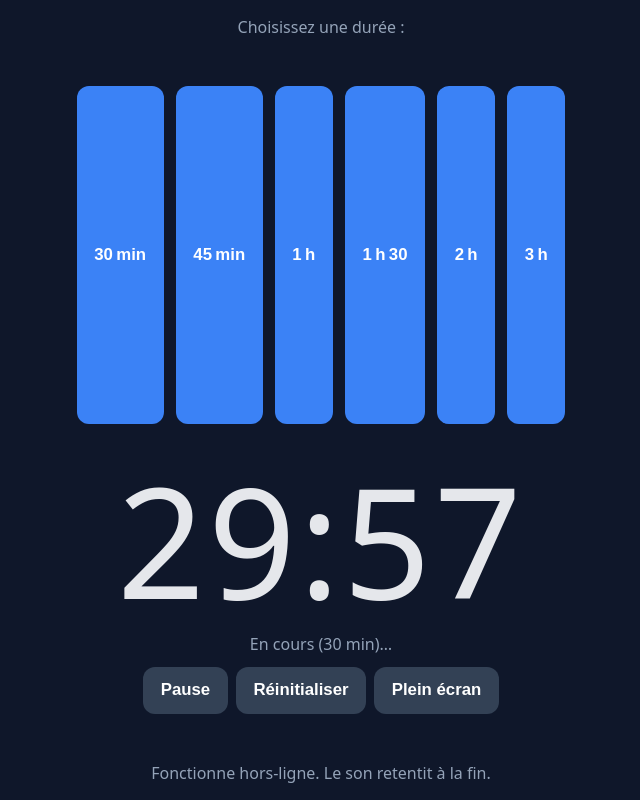
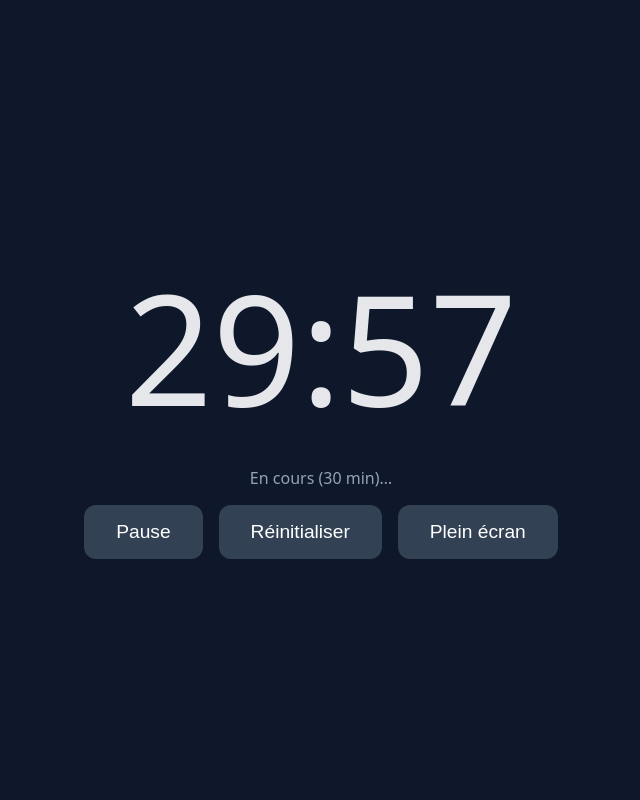
Before and after one commit to painteau/minuteur, a plain HTML site: page index.html in a window 1280 px wide. Both pictures are taken after a click on the button "30 min". Shown: the whole page, without its empty margins (319-959 px from the left). Drawn offline with Linux system fonts and the light colour scheme.

Commit message:
Update index.html

```diff
--- a/index.html
+++ b/index.html
@@ -3,96 +3,90 @@
 <head>
 <meta charset="utf-8" />
 <meta name="viewport" content="width=device-width, initial-scale=1" />
-<title>Minuteurs rapides</title>
+<title>Minuteur</title>
 <style>
   :root {
-    --bg: #0f172a;      /* bleu nuit */
-    --fg: #e5e7eb;      /* texte clair */
-    --accent: #3b82f6;  /* bleu bouton */
-    --accent-2: #1e40af;
+    --bg: #0f172a;
+    --fg: #e5e7eb;
+    --accent: #3b82f6;
+    --accent-hover: #2563eb;
     --muted: #94a3b8;
   }
 
   html, body {
+    margin: 0;
+    padding: 0;
     height: 100%;
-    margin: 0;
     background: var(--bg);
     color: var(--fg);
-    font-family: system-ui, -apple-system, Segoe UI, Roboto, Ubuntu, "Helvetica Neue", Arial, "Noto Sans", sans-serif;
+    font-family: system-ui, sans-serif;
+    display: grid;
+    place-items: center;
   }
 
-  .wrap {
-    min-height: 100%;
-    display: grid;
-    grid-template-rows: auto 1fr auto;
-    gap: 2rem;
+  .centered {
+    text-align: center;
   }
 
-  header, footer {
-    padding: 1rem clamp(1rem, 4vw, 2rem);
-    text-align: center;
-    color: var(--muted);
-    font-size: clamp(.9rem, 2.5vw, 1rem);
+  .buttons, .controls {
+    display: flex;
+    flex-wrap: wrap;
+    gap: 1rem;
+    justify-content: center;
+    align-items: center;
+  }
+
+  .buttons {
+    flex-direction: column;
+    height: 100vh;
+    justify-content: center;
+  }
+
+  .buttons.hidden {
+    display: none;
   }
 
   .controls {
-    display: flex;
-    flex-wrap: wrap;
-    gap: .75rem;
-    justify-content: center;
-    padding: 0 clamp(1rem, 4vw, 2rem);
+    margin-top: 1rem;
   }
 
   button {
-    cursor: pointer;
-    border: 0;
-    padding: .85rem 1.1rem;
-    border-radius: .75rem;
-    font-weight: 600;
-    font-size: clamp(.95rem, 2.8vw, 1.05rem);
     background: var(--accent);
     color: white;
-    transition: transform .05s ease, background .15s ease;
+    border: none;
+    padding: 1rem 2rem;
+    font-size: 1.2rem;
+    border-radius: .75rem;
+    cursor: pointer;
+    transition: background 0.2s ease;
   }
-  button:hover { background: #2563eb; }
-  button:active { transform: translateY(1px); }
+
+  button:hover {
+    background: var(--accent-hover);
+  }
+
   button.secondary {
     background: #334155;
   }
-  button.secondary:hover { background: #1f2937; }
 
-  .screen {
-    display: grid;
-    place-items: center;
-    text-align: center;
-    padding: 0 clamp(1rem, 4vw, 2rem);
+  button.secondary:hover {
+    background: #1e293b;
   }
 
-  .timer {
-    font-variant-numeric: tabular-nums lining-nums;
-    /* taille responsive, borne min/max + ajustée à la largeur */
+  #timer {
     font-size: clamp(3rem, 12vw, 12rem);
-    line-height: 1.1;
-    letter-spacing: .02em;
+    font-variant-numeric: tabular-nums;
   }
 
-  .status {
-    margin-top: .5rem;
+  #status {
     color: var(--muted);
-    font-size: clamp(.9rem, 2.5vw, 1rem);
-  }
-
-  .row {
-    display: flex;
-    gap: .5rem;
-    justify-content: center;
-    flex-wrap: wrap;
-    margin-top: .75rem;
+    margin-top: 1rem;
   }
 
   .flash {
     animation: flash 800ms ease-in-out 4;
   }
+
   @keyframes flash {
     0%, 100% { color: var(--fg); }
     50% { color: #22c55e; }
@@ -100,30 +94,25 @@
 </style>
 </head>
 <body>
-  <div class="wrap">
-    <header>Choisissez une durée :</header>
 
-    <div class="controls" id="presetRow" aria-label="Préréglages">
-      <button data-minutes="30">30 min</button>
-      <button data-minutes="45">45 min</button>
-      <button data-minutes="60">1 h</button>
-      <button data-minutes="90">1 h 30</button>
-      <button data-minutes="120">2 h</button>
-      <button data-minutes="180">3 h</button>
-    </div>
+<div class="buttons centered" id="buttonGroup">
+  <button data-minutes="30">30 min</button>
+  <button data-minutes="45">45 min</button>
+  <button data-minutes="60">1 h</button>
+  <button data-minutes="90">1 h 30</button>
+  <button data-minutes="120">2 h</button>
+  <button data-minutes="180">3 h</button>
+</div>
 
-    <main class="screen">
-      <div class="timer" id="timer" aria-live="polite">00:00</div>
-      <div class="status" id="status">En attente…</div>
-      <div class="row">
-        <button class="secondary" id="pauseBtn" disabled>Pause</button>
-        <button class="secondary" id="resetBtn" disabled>Réinitialiser</button>
-        <button class="secondary" id="fsBtn" title="Plein écran">Plein écran</button>
-      </div>
-    </main>
-
-    <footer>Fonctionne hors‑ligne. Le son retentit à la fin.</footer>
+<div class="centered" id="timerContainer" style="display: none;">
+  <div id="timer">00:00</div>
+  <div id="status">En attente…</div>
+  <div class="controls">
+    <button class="secondary" id="pauseBtn" disabled>Pause</button>
+    <button class="secondary" id="resetBtn" disabled>Réinitialiser</button>
+    <button class="secondary" id="fsBtn">Plein écran</button>
   </div>
+</div>
 
 <script>
 (() => {
@@ -132,14 +121,12 @@
   const pauseBtn = document.getElementById('pauseBtn');
   const resetBtn = document.getElementById('resetBtn');
   const fsBtn = document.getElementById('fsBtn');
-  const presets = document.querySelectorAll('#presetRow button[data-minutes]');
-  let endTs = 0;
-  let remainingMs = 0;
-  let rafId = null;
-  let paused = false;
-  let wakeLock = null;
+  const buttonsContainer = document.getElementById('buttonGroup');
+  const timerContainer = document.getElementById('timerContainer');
+  const buttons = document.querySelectorAll('#buttonGroup button');
 
-  // WebAudio beep (440 Hz -> 880 Hz)
+  let endTs = 0, remainingMs = 0, paused = false, rafId = null;
+
   function beep() {
     try {
       const ctx = new (window.AudioContext || window.webkitAudioContext)();
@@ -164,11 +151,11 @@
     const h = Math.floor(totalSec / 3600);
     const m = Math.floor((totalSec % 3600) / 60);
     const s = totalSec % 60;
-    if (h > 0) return `${String(h)}:${String(m).padStart(2,'0')}:${String(s).padStart(2,'0')}`;
-    return `${String(m).padStart(2,'0')}:${String(s).padStart(2,'0')}`;
+    return h > 0 ? `${h}:${String(m).padStart(2,'0')}:${String(s).padStart(2,'0')}` :
+                   `${String(m).padStart(2,'0')}:${String(s).padStart(2,'0')}`;
   }
 
-  function render(now) {
+  function render() {
     if (paused) {
       timerEl.textContent = format(remainingMs);
       rafId = requestAnimationFrame(render);
@@ -186,94 +173,61 @@
 
   function start(minutes) {
     cancelAnimationFrame(rafId);
-    const durationMs = minutes * 60 * 1000;
-    endTs = performance.now() + durationMs;
-    remainingMs = durationMs;
+    endTs = performance.now() + minutes * 60000;
+    remainingMs = minutes * 60000;
     paused = false;
     timerEl.classList.remove('flash');
     statusEl.textContent = `En cours (${minutes} min)…`;
-    setButtonsDisabled(true);
+    buttonsContainer.classList.add('hidden');
+    timerContainer.style.display = 'block';
     pauseBtn.disabled = false;
     resetBtn.disabled = false;
     pauseBtn.textContent = 'Pause';
-    keepAwake(true).catch(()=>{});
     rafId = requestAnimationFrame(render);
   }
 
   function stop(done=false) {
     cancelAnimationFrame(rafId);
-    rafId = null;
-    setButtonsDisabled(false);
     pauseBtn.disabled = true;
     resetBtn.disabled = true;
-    keepAwake(false).catch(()=>{});
     if (done) {
       timerEl.textContent = 'Terminé';
       statusEl.textContent = 'Minuteur terminé.';
       timerEl.classList.add('flash');
-      // 3 bips courts
       beep(); setTimeout(beep, 400); setTimeout(beep, 800);
-      // vibration (si dispo)
-      if (navigator.vibrate) navigator.vibrate([200, 100, 200]);
     } else {
+      timerEl.textContent = '00:00';
       statusEl.textContent = 'Réinitialisé.';
-      timerEl.textContent = '00:00';
       timerEl.classList.remove('flash');
+      timerContainer.style.display = 'none';
+      buttonsContainer.classList.remove('hidden');
     }
   }
 
   function togglePause() {
-    if (pauseBtn.disabled) return;
-    if (!paused) {
+    if (paused) {
+      paused = false;
+      endTs = performance.now() + remainingMs;
+      pauseBtn.textContent = 'Pause';
+      statusEl.textContent = 'Reprise…';
+    } else {
       paused = true;
       remainingMs = Math.max(0, endTs - performance.now());
       pauseBtn.textContent = 'Reprendre';
       statusEl.textContent = 'En pause.';
-    } else {
-      paused = false;
-      endTs = performance.now() + remainingMs;
-      pauseBtn.textContent = 'Pause';
-      statusEl.textContent = 'En cours…';
     }
   }
 
-  function setButtonsDisabled(disabled) {
-    presets.forEach(b => b.disabled = disabled);
-  }
-
-  async function keepAwake(enable) {
-    if ('wakeLock' in navigator) {
-      try {
-        if (enable && !wakeLock) {
-          wakeLock = await navigator.wakeLock.request('screen');
-        } else if (!enable && wakeLock) {
-          await wakeLock.release();
-          wakeLock = null;
-        }
-      } catch { /* ignore */ }
-    }
-  }
-
-  // Events
-  presets.forEach(btn => {
-    btn.addEventListener('click', () => start(parseInt(btn.dataset.minutes, 10)));
-  });
+  // Event listeners
+  buttons.forEach(btn =>
+    btn.addEventListener('click', () => start(parseInt(btn.dataset.minutes)))
+  );
   pauseBtn.addEventListener('click', togglePause);
   resetBtn.addEventListener('click', () => stop(false));
-
-  fsBtn.addEventListener('click', async () => {
+  fsBtn.addEventListener('click', () => {
     const el = document.documentElement;
-    try {
-      if (!document.fullscreenElement) await el.requestFullscreen();
-      else await document.exitFullscreen();
-    } catch {}
-  });
-
-  // Nettoyage wake lock si l'onglet perd la visibilité
-  document.addEventListener('visibilitychange', () => {
-    if (document.visibilityState !== 'visible' && wakeLock) {
-      keepAwake(false);
-    }
+    if (!document.fullscreenElement) el.requestFullscreen();
+    else document.exitFullscreen();
   });
 })();
 </script>
```
